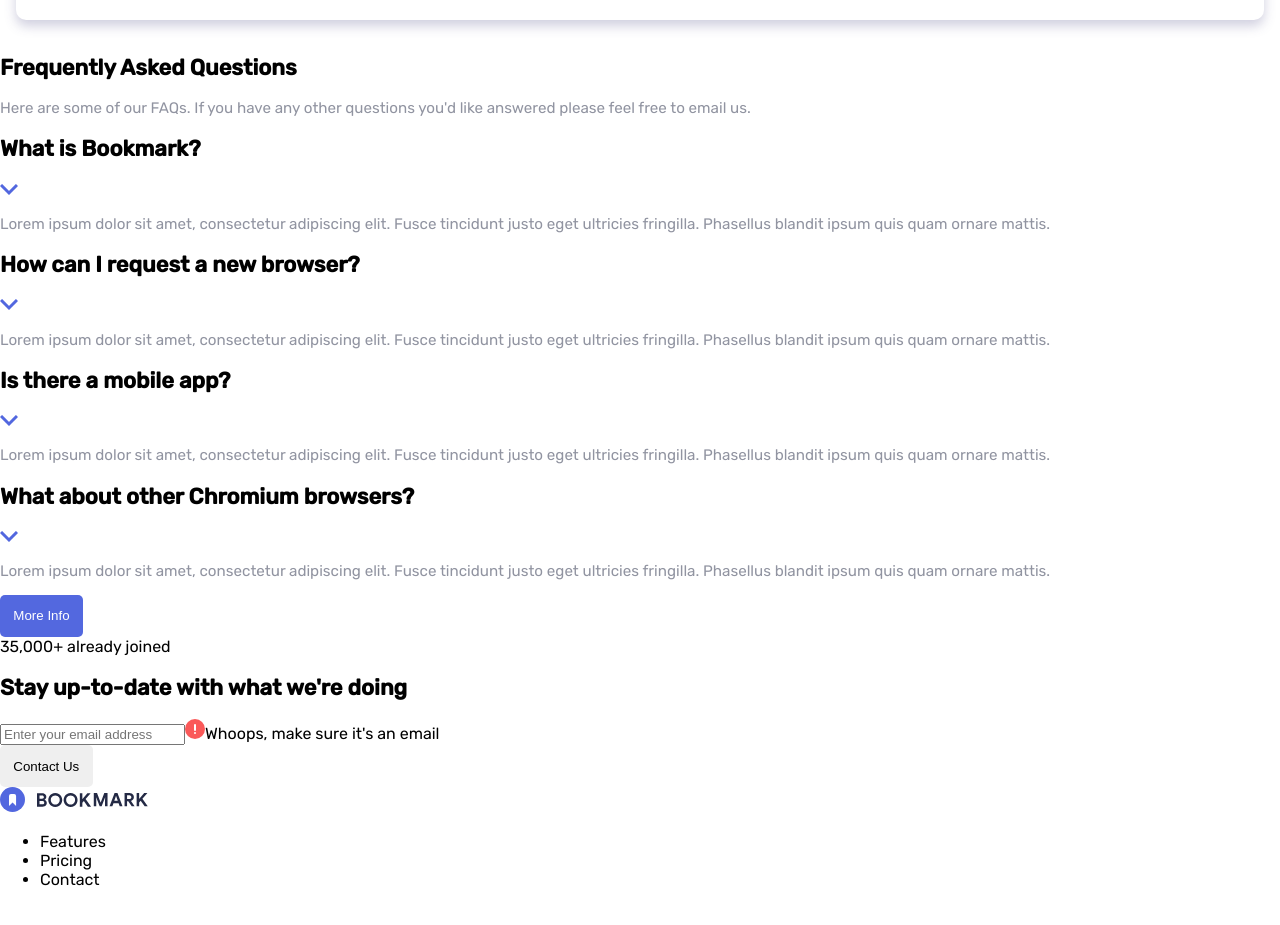
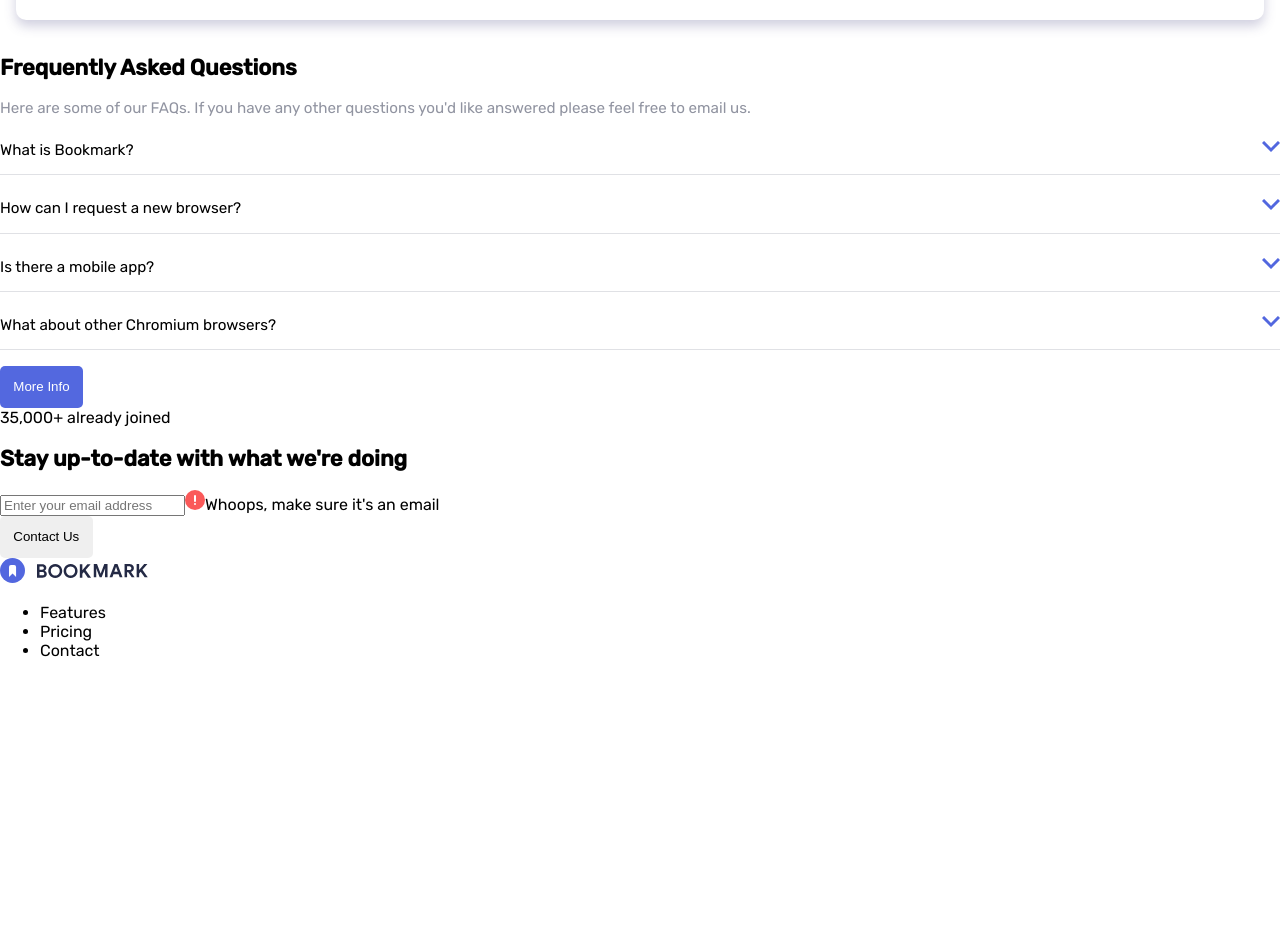
Before and after one commit to solvedbiscuit71/bookmark-landing-page, a React (Create React App) app: page / in a window 1280 px wide. Shown: the part 3283-4208 px from the top of the page. After the commit the page ends 3983 px from the top, so only its background shows below. Built offline with nearby package versions, Linux system fonts and the light colour scheme.

Commit message:
completed styling dropdown component

```diff
--- a/src/components/dropdown-flex/dropdown.jsx
+++ b/src/components/dropdown-flex/dropdown.jsx
@@ -1,8 +1,8 @@
 function DropDown(props) {
   return (
     <div className="dropdown">
-      <h2>{props.title}</h2>
-      <img src="images/icon-arrow.svg" alt="dropdown arrow" className="arrow arrow--active" />
+      <h4>{props.title}</h4>
+      <svg xmlns="http://www.w3.org/2000/svg" width="18" height="12" className="arrow"><path fill="none" stroke="#5267DF" strokeWidth="3" d="M1 1l8 8 8-8"/></svg>
 
       <p>{props.para}</p>
     </div>
--- a/src/styles/index.css
+++ b/src/styles/index.css
@@ -48,36 +48,88 @@ body {
   padding: 0;
 }
 
-.navbar ul {
-  margin: 0;
-  padding: 0;
-  border-top: 0.75px solid var(--clr-gray);
-  border-bottom: 0.75px solid var(--clr-gray);
-  list-style: none;
-  margin: 2.375em 0 1.625em;
+.btn {
+  padding: 1em;
+  text-align: center;
+  font-weight: 500;
+  border: none;
+  border-radius: 5px;
 }
-.navbar li {
-  min-height: 4em;
-  width: 100%;
-  display: flex;
-  align-items: center;
-  justify-content: center;
-  border-top: 0.75px solid var(--clr-gray);
-  border-bottom: 0.75px solid var(--clr-gray);
-  text-transform: uppercase;
-  font-size: 1.125rem;
+
+.btn--primary {
+  background-color: var(--clr-blue);
   color: white;
 }
-.navbar button.btn {
-  color: white;
-  background-color: transparent;
+
+.card-flex {
+  display: flex;
+  flex-direction: column;
+  gap: 2em;
+  padding: 1em;
+}
+
+.card {
   width: 100%;
-  min-height: 50px;
-  text-transform: uppercase;
-  font-size: 1.125rem;
-  font-weight: 500;
-  border: 1.5px solid white;
-  border-radius: 5px;
+  min-height: 326px;
+  padding: 1.375em;
+  display: flex;
+  flex-direction: column;
+  align-items: center;
+  justify-content: flex-start;
+  background-color: white;
+  background-image: url("../../public/images/bg-dots.svg");
+  background-repeat: no-repeat;
+  background-position: top 16.5em left;
+  background-size: contain;
+  border-radius: 10px;
+  box-shadow: 0px 6px 12px 0px rgba(74, 68, 131, 0.26);
+  position: relative;
+}
+.card img {
+  margin: 1.5em 0;
+}
+.card h3 {
+  margin: 0.4em 0;
+}
+.card p {
+  margin: 0;
+}
+.card button {
+  margin-top: 4.5em;
+  width: 100%;
+}
+
+.dropdown {
+  width: 100%;
+  margin: 1.5em 0 1em;
+  border-bottom: 1.5px solid rgba(145, 148, 161, 0.28);
+  position: relative;
+}
+.dropdown .arrow {
+  position: absolute;
+  top: 0;
+  right: 0;
+  transition-property: transform;
+  transition-duration: 250ms;
+}
+.dropdown h4 {
+  font-size: 0.95rem;
+  font-weight: 400;
+  margin: 1.5em 0 1em;
+}
+.dropdown p {
+  display: none;
+  margin: 2em 0;
+  line-height: 1.625em;
+}
+.dropdown--show p {
+  display: block;
+}
+.dropdown--show .arrow {
+  transform: rotateZ(180deg);
+}
+.dropdown--show .arrow path {
+  stroke: var(--clr-red);
 }
 
 header {
@@ -142,6 +194,38 @@ header.show-navbar .media {
   position: absolute;
   bottom: 3em;
   left: 0;
+}
+
+.navbar ul {
+  margin: 0;
+  padding: 0;
+  border-top: 0.75px solid var(--clr-gray);
+  border-bottom: 0.75px solid var(--clr-gray);
+  list-style: none;
+  margin: 2.375em 0 1.625em;
+}
+.navbar li {
+  min-height: 4em;
+  width: 100%;
+  display: flex;
+  align-items: center;
+  justify-content: center;
+  border-top: 0.75px solid var(--clr-gray);
+  border-bottom: 0.75px solid var(--clr-gray);
+  text-transform: uppercase;
+  font-size: 1.125rem;
+  color: white;
+}
+.navbar button.btn {
+  color: white;
+  background-color: transparent;
+  width: 100%;
+  min-height: 50px;
+  text-transform: uppercase;
+  font-size: 1.125rem;
+  font-weight: 500;
+  border: 1.5px solid white;
+  border-radius: 5px;
 }
 
 .tab-names {
@@ -216,54 +300,3 @@ header.show-navbar .media {
 .tab-name--active::after {
   transform: scale(1);
 }
-
-.card-flex {
-  display: flex;
-  flex-direction: column;
-  gap: 2em;
-  padding: 1em;
-}
-
-.card {
-  width: 100%;
-  min-height: 326px;
-  padding: 1.375em;
-  display: flex;
-  flex-direction: column;
-  align-items: center;
-  justify-content: flex-start;
-  background-color: white;
-  background-image: url("../../public/images/bg-dots.svg");
-  background-repeat: no-repeat;
-  background-position: top 16.5em left;
-  background-size: contain;
-  border-radius: 10px;
-  box-shadow: 0px 6px 12px 0px rgba(74, 68, 131, 0.26);
-  position: relative;
-}
-.card img {
-  margin: 1.5em 0;
-}
-.card h3 {
-  margin: 0.4em 0;
-}
-.card p {
-  margin: 0;
-}
-.card button {
-  margin-top: 4.5em;
-  width: 100%;
-}
-
-.btn {
-  padding: 1em;
-  text-align: center;
-  font-weight: 500;
-  border: none;
-  border-radius: 5px;
-}
-
-.btn--primary {
-  background-color: var(--clr-blue);
-  color: white;
-}
--- /dev/null
+++ b/src/styles/sass/components/_dropdown.scss
@@ -0,0 +1,41 @@
+.dropdown {
+  width: 100%;
+  margin: 1.5em 0 1em;
+  border-bottom: 1.5px solid hsla(228.7, 7.8%, 60%, 0.28);
+
+
+  position: relative;
+  .arrow {
+    position: absolute;
+    top: 0;
+    right: 0;
+
+    transition-property: transform;
+    transition-duration: 250ms;
+  }
+
+  h4 {
+    font-size: .95rem;
+    font-weight: 400;
+    margin: 1.5em 0 1em;
+  }
+
+  p {
+    display: none;
+    margin: 2em 0;
+    line-height: 1.625em;
+  }
+
+  &--show {
+    p {
+      display: block;
+    }
+
+    .arrow {
+      transform: rotateZ(180deg);
+      path {
+        stroke: var(--clr-red);
+      }
+    }
+  }
+}
```
Also changed, not shown: src/styles/sass/components/_index.scss (+4 -3 lines).
